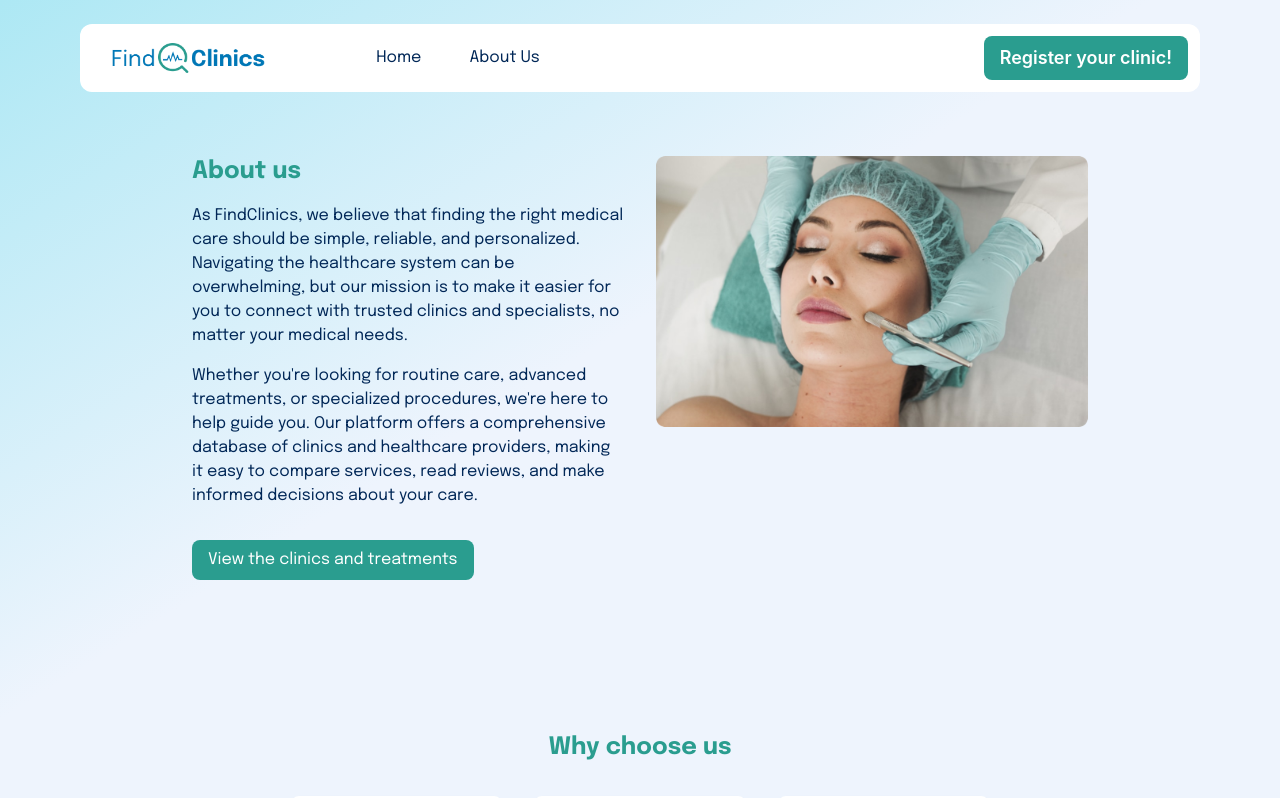
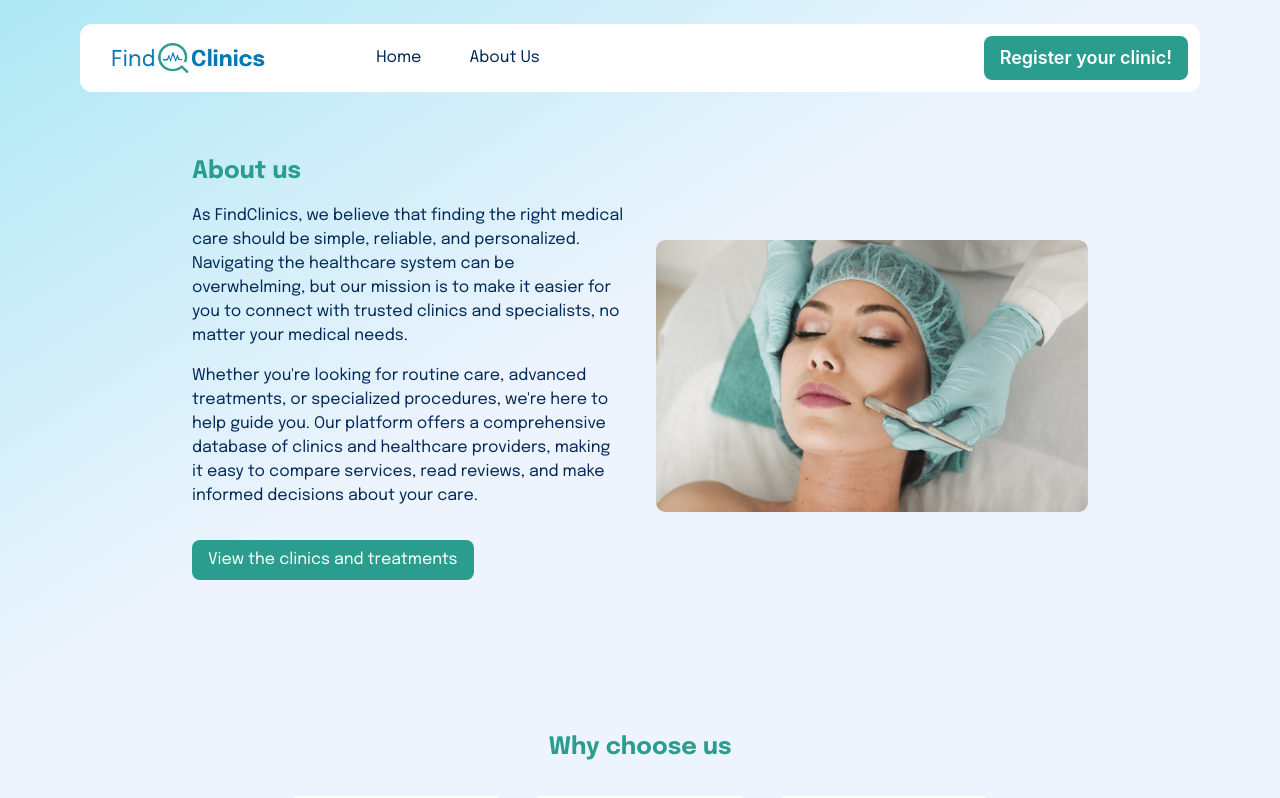
Before and after one commit to ttmjltd/findclinic, a Next.js app: page /about-us in a window 1280 px wide. Shown: the top 798 px of the page. Built offline with nearby package versions, Linux system fonts and the light colour scheme.

Commit message:
fix review

```diff
--- a/app/about-us/page.jsx
+++ b/app/about-us/page.jsx
@@ -27,7 +27,7 @@ const AboutUs = () => {
             View the clinics and treatments
           </button>
         </div>
-        <div className="sm:w-1/2">
+        <div className="flex sm:w-1/2 justify-end items-center">
           <Image
             src="/frame 1.png"
             alt="About Us"
```
